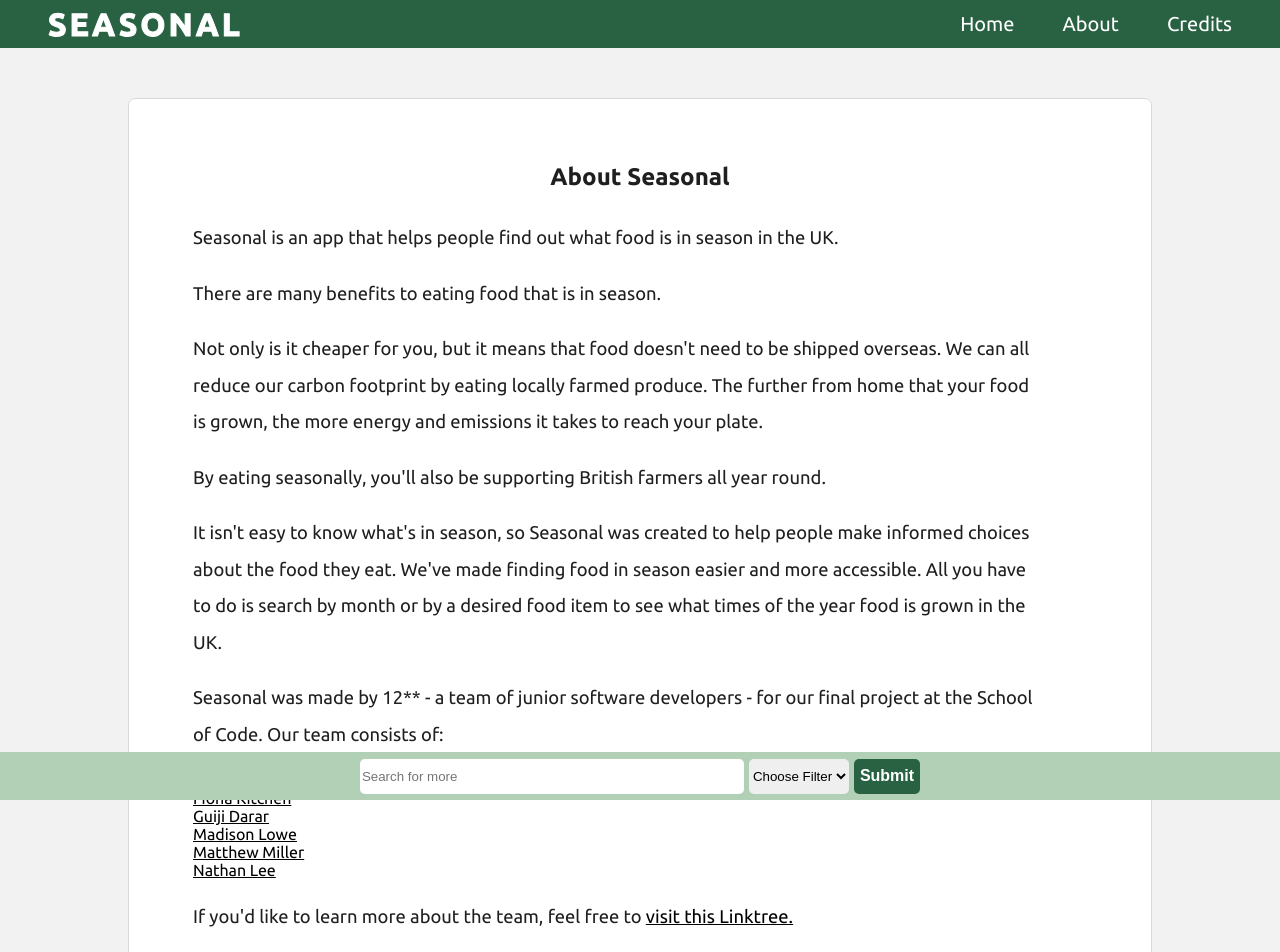
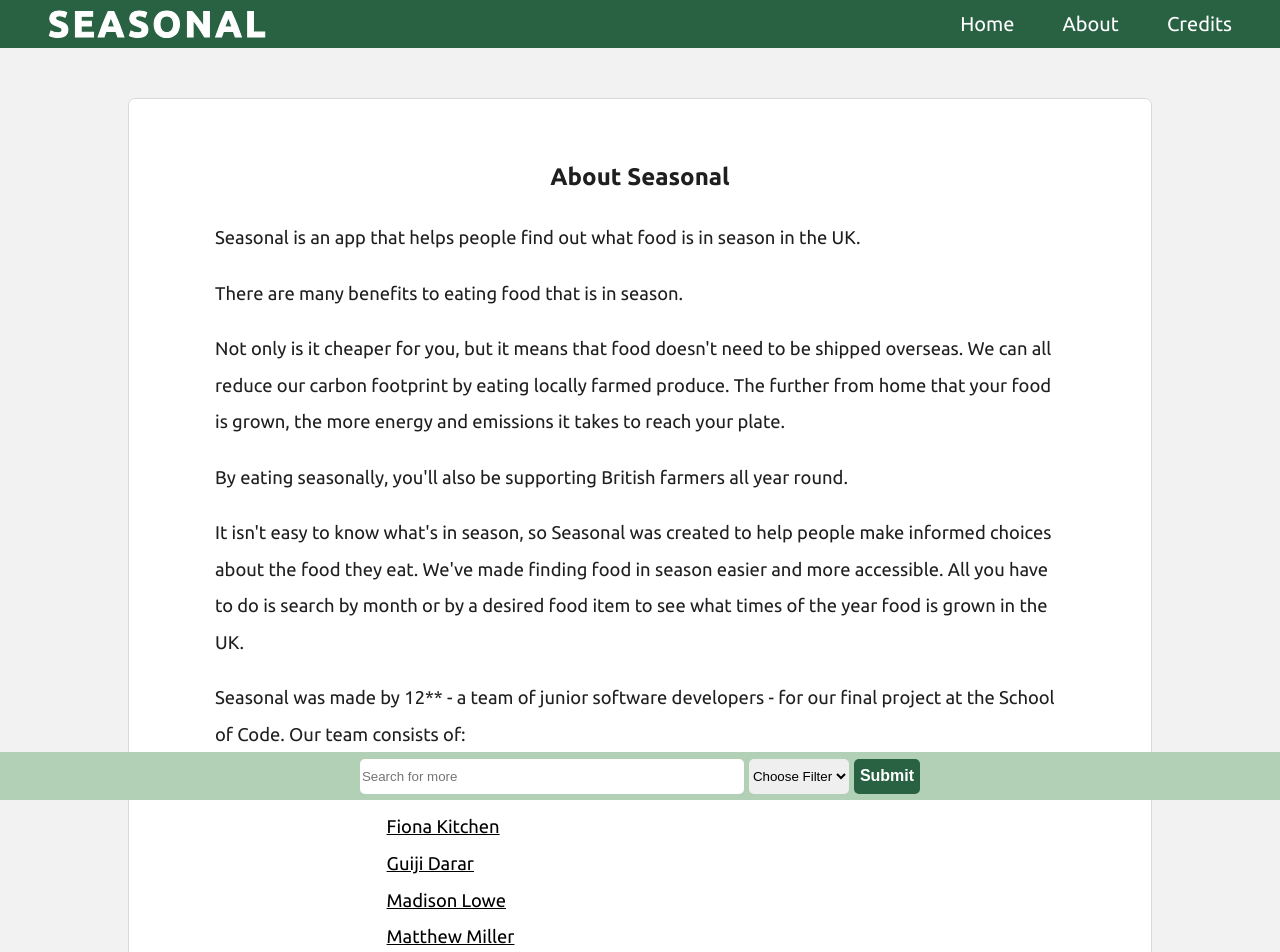
Before and after one commit to SchoolOfCode/final-project_front-end-12, a Next.js app in the folder seasonal/: page /about in a window 1280 px wide. Shown: the top 952 px of the page. Built offline with nearby package versions, Linux system fonts and the light colour scheme.

Commit message:
fixed font size for <a>s and padding on about page

```diff
--- a/seasonal/styles/About.module.css
+++ b/seasonal/styles/About.module.css
@@ -18,11 +18,14 @@
   border-width: 1px;
   border-color: var(--main-grey);
   align-items: center;
+
 }
 
 .textcontainer p {
   max-width: 850px;
   text-align: left;
+  margin-left: auto;
+  margin-right: auto;
 }
 
 .textcontainer h2{
@@ -44,9 +47,7 @@
 
 .pagecontainer ul {
   list-style: none;
-  padding-left: 0;
-  align-self: flex-start;
-
+  margin-left: 12vw;
 }
 
 .textcontainer a:link {
--- a/seasonal/styles/globals.css
+++ b/seasonal/styles/globals.css
@@ -26,3 +26,8 @@ p {
   line-height: 200%;
   font-size: 1.15em;
 }
+
+a {
+  line-height: 200%;
+  font-size: 1.15em;
+}
```
